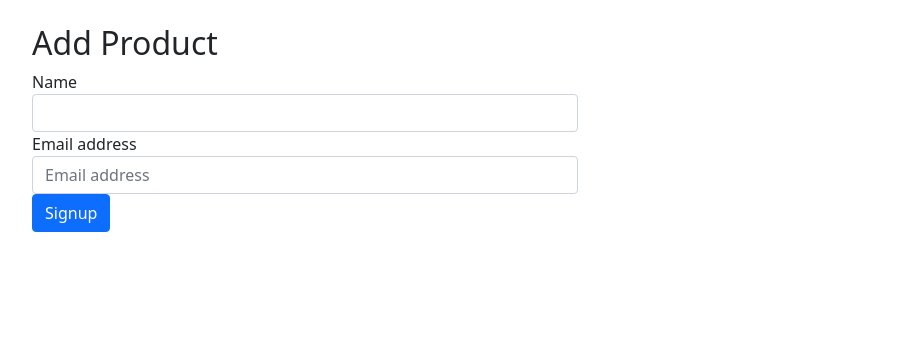
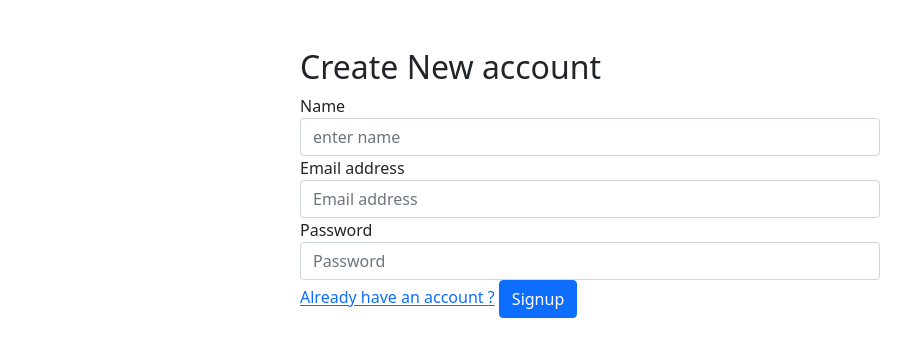
Before and after one commit to shintoanto/Cart-, a Node server app: template views/user/signup.hbs in a window 1280 px wide. Shown: the part 56-413 px from the top of the page, without its empty margins (50-961 px from the left). Run offline with Node 20, Linux system fonts and the light colour scheme; the template is opened without the code that fills it, so the values that code supplies are empty; some libraries are stand-ins or nearby versions.

Commit message:
bug fixing

```diff
--- a/helpers/product-helpers.js
+++ b/helpers/product-helpers.js
@@ -5,9 +5,9 @@ const { response } = require('express');
 
 module.exports = {
     addProduct: (product, callback) => {
-       // console.log(product);
+        console.log(product);
         db.get().collection('product').insertOne(product).then((data) => {
-           // console.log(data)
+            console.log(data)
             callback(data.ops[0]._id)
 
         })
--- a/helpers/user-helpers.js
+++ b/helpers/user-helpers.js
@@ -1,5 +1,5 @@
 var db = require('../config/connection')
-var collections = require('../config/collections')
+var collection = require('../config/collections')
 const bcrypt = require('bcrypt')
 const { response } = require('express')
 const { MethodNotAllowed } = require('http-errors')
--- a/routes/user.js
+++ b/routes/user.js
@@ -26,6 +26,9 @@ router.get('/', async function (req, res, next) {
     res.render('user/view-products', { products, user })
   })
 });
+router.get('/signup',(req,res)=>{
+res.render('user/signup')
+})
 router.get('/login', (req, res) => {
   if (req.session.loggedIn) {
     res.redirect('/')
@@ -37,11 +40,12 @@ router.get('/login', (req, res) => {
 })
 router.post('/signup', (req, res) => {
   userHelpers.doSignup(req.body).then((response) => {
-    console.log(response)
+    console.log(response);
     req.session.loggedIn = true
     req.session.user = response
     res.redirect('/')
   })
+
 })
 router.post('/login', (req, res) => {
   userHelpers.doLogin(req.body).then((response) => {
--- a/views/admin/add-product.hbs
+++ b/views/admin/add-product.hbs
@@ -19,7 +19,7 @@
                     <input type="text" name="Description" class="form-control">
 
                     <label for="">Image</label>
-                    <input type="file" class="form-control">
+                    <input type="file" name="Image" class="form-control">
 
                     <button type="submit" class="btn btn-success mt-4">Submit</button>
                 </form>
--- a/views/admin/view-products.hbs
+++ b/views/admin/view-products.hbs
@@ -18,7 +18,7 @@
                     <td>{{this.Name}}</td>
                     <td>{{this.Category}}</td>
                     <td>{{this.Description}}</td>
-                    <td><img style="width:50px;height:50px" src="/public/product-images/{{this._id}}.jpg" alt=""></td>
+                    <td><img style="width:50px;height:50px" src="/product-images/{{this._id}}.jpg" alt=""></td>
                     <td>
                         <a href="/admin/delete-product?id={{this._id}}" class='btn btn-danger' onclick='return confirm('
                             Are you sure want to delete{{this.Name}}?')'>Delete</a>
--- a/views/partials/admin-header.hbs
+++ b/views/partials/admin-header.hbs
@@ -18,10 +18,7 @@
             <li class="nav-item dropdown">
 
           </ul>
-          <form class="d-flex">
-            <input class="form-control me-2" type="search" placeholder="Search" aria-label="Search">
-            <button class="btn btn-outline-success" type="submit">Search</button>
-          </form>
+
         </div>
       </div>
     </nav>
--- a/views/user/signup.hbs
+++ b/views/user/signup.hbs
@@ -1,24 +1,27 @@
-<section>
-    <div class="container mt-4">
 <div class="row">
-            <div class="col-md-6">
-                <h2 class="text-centre">Add Product
+    <div class="col-md-6 m-auto">
+
+        <div class="container mt-5 pl-5">
+            <h2 class="text-centre">Create New account
             </h2>
             <form action="/admin/add-product" method="post" enctype="multipart/form-data">
                 <div class="form-group">
-                        <label for="">Name</label>
-                        <input type="text" name="Name" class="form-control">
+                    <label>Name</label>
+                    <input type="text" name="Name" class="form-control" placeholder="enter name">
                 </div>
 
                 <div class="form-group">
                     <label for="">Email address</label>
-                        <input type="text" name="Description" class="form-control" placeholder="Email address"
-                    </div>
+                    <input type="Email" name="Email" class="form-control" placeholder="Email address" </div>
 
+                    <div class="form-group">
+                        <label for="">Password</label>
+                        <input type="Password" name="Password" class="form-control" placeholder="Password" </div>
 
+                        <a href="/login">Already have an account ?</a>
                         <button type="submit" class="btn btn-primary float-right">Signup</button>
             </form>
         </div>
+
     </div>
 </div>
-</section>
--- a/views/user/view-products.hbs
+++ b/views/user/view-products.hbs
@@ -2,8 +2,8 @@
     <div class="container mt-5">
         <div class="row">
             {{#each products}}
-            <div class="col-md-3">
-                <div class="card" style="width: 18rem; height:25rem;">
+            <div class="col-md-3 p-3">
+                <div class="card" style="width: 15rem; height:22rem;">
                     <img src="/product-images/{{this._id}}.jpg" style='height:12rem' class="card-img-top" alt="...">
                     <div class="card-body">
                         <h5 class="card-title">{{this.Name}}</h5>
```
Also changed, not shown: views/user/login.hbs (+7 -7 lines), public/product-images/60431bbb0d8c9c0f2db75f30.jpg (added). Lines whose indentation alone changed are shown as unchanged.
